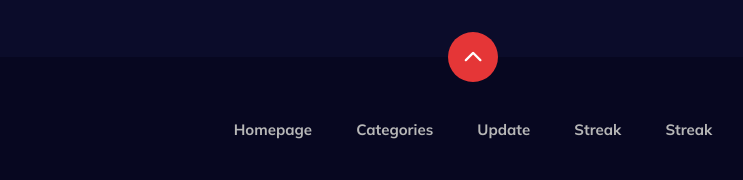
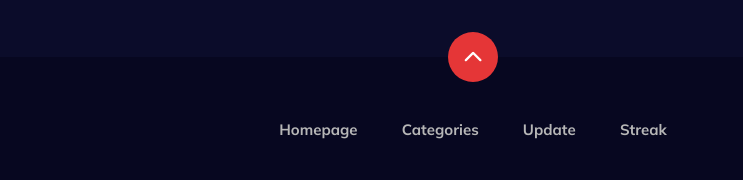
Before and after one commit to vishnus1793/Animesite, a website: page index.html in a window 1280 px wide. Shown: the part 4581-4761 px from the top of the page, 167-910 px from the left. Drawn offline with nearby package versions, Linux system fonts and the light colour scheme.

Commit message:
removed duplicate streak in the footer

```diff
--- a/index.html
+++ b/index.html
@@ -670,7 +670,6 @@
                         <li><a href="./categories.html">Categories</a></li>
                         <li><a href="./Update.html">Update</a></li>
                         <li><a href="./streak-counter.html">Streak</a></li>
-                        <li><a href="./streak-counter.html">Streak</a></li>
 
                     </ul>
                 </div>
```
